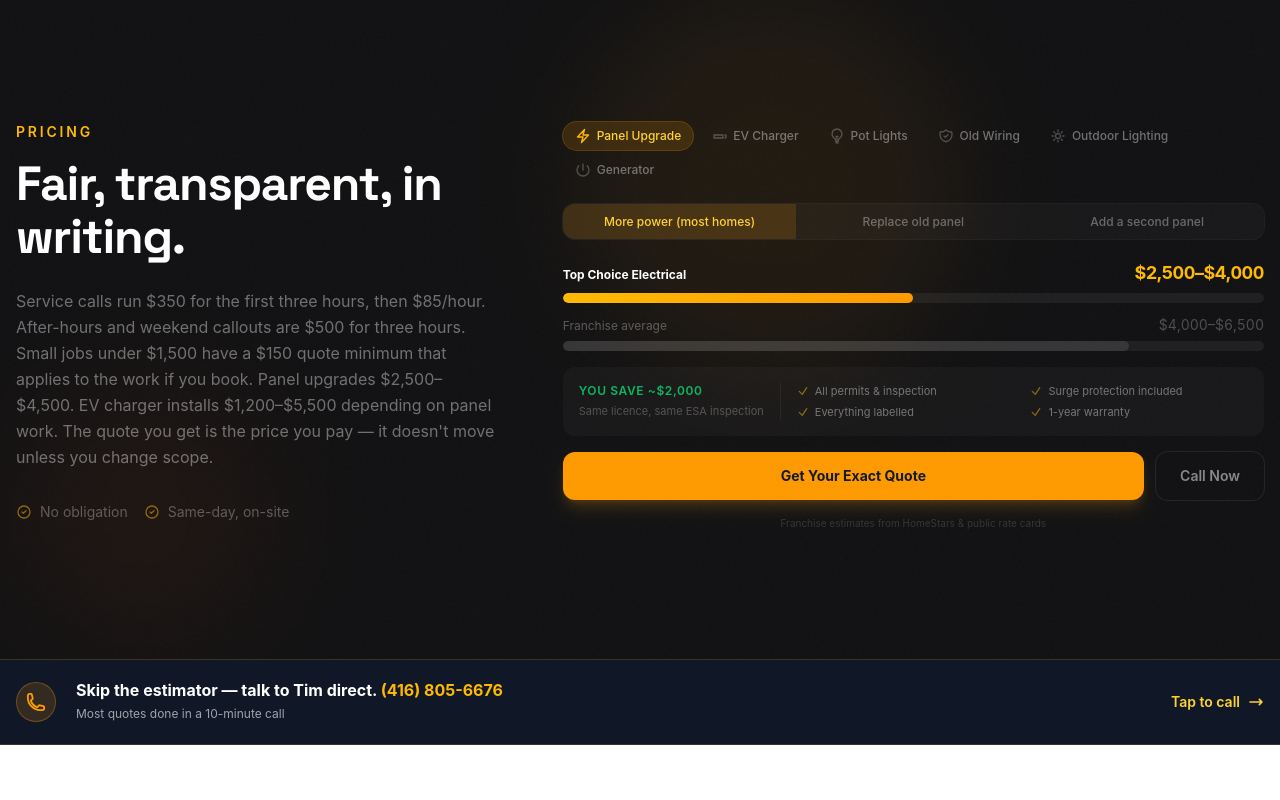
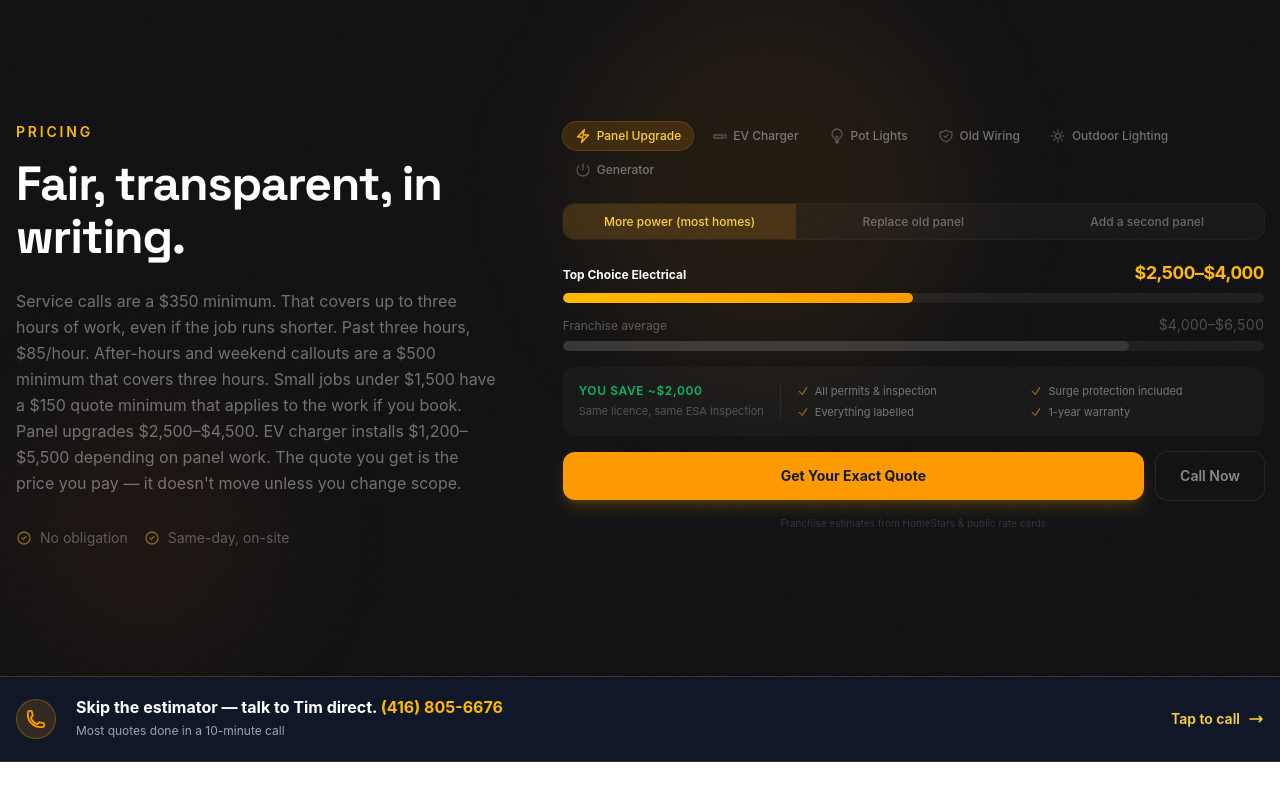
Before and after one commit to staybookt/tce-website, a Next.js app: page / in a window 1280 px wide. Shown: the part 5478-6278 px from the top of the page. Built offline with nearby package versions, Linux system fonts and the light colour scheme; no server answers.

Commit message:
page.tsx: $350 is a minimum that covers up to 3 hours (Richard wording fix)
Old copy implied the $350 was a flat hourly rate spread over 3 hours.
Richard clarified — it's a minimum. Even a 1-hour job is still $350.
Rewrote to make that explicit.

```diff
--- a/src/app/page.tsx
+++ b/src/app/page.tsx
@@ -95,7 +95,7 @@ export default function Home() {
                 Fair, transparent, in writing.
               </h2>
               <p className="text-white/40 text-base leading-relaxed mb-8">
-                Service calls run $350 for the first three hours, then $85/hour. After-hours and weekend callouts are $500 for three hours. Small jobs under $1,500 have a $150 quote minimum that applies to the work if you book. Panel upgrades $2,500&ndash;$4,500. EV charger installs $1,200&ndash;$5,500 depending on panel work. The quote you get is the price you pay &mdash; it doesn&apos;t move unless you change scope.
+                Service calls are a $350 minimum. That covers up to three hours of work, even if the job runs shorter. Past three hours, $85/hour. After-hours and weekend callouts are a $500 minimum that covers three hours. Small jobs under $1,500 have a $150 quote minimum that applies to the work if you book. Panel upgrades $2,500&ndash;$4,500. EV charger installs $1,200&ndash;$5,500 depending on panel work. The quote you get is the price you pay &mdash; it doesn&apos;t move unless you change scope.
               </p>
               <div className="hidden md:flex items-center gap-4 text-sm text-white/30">
                 <div className="flex items-center gap-2">
```
